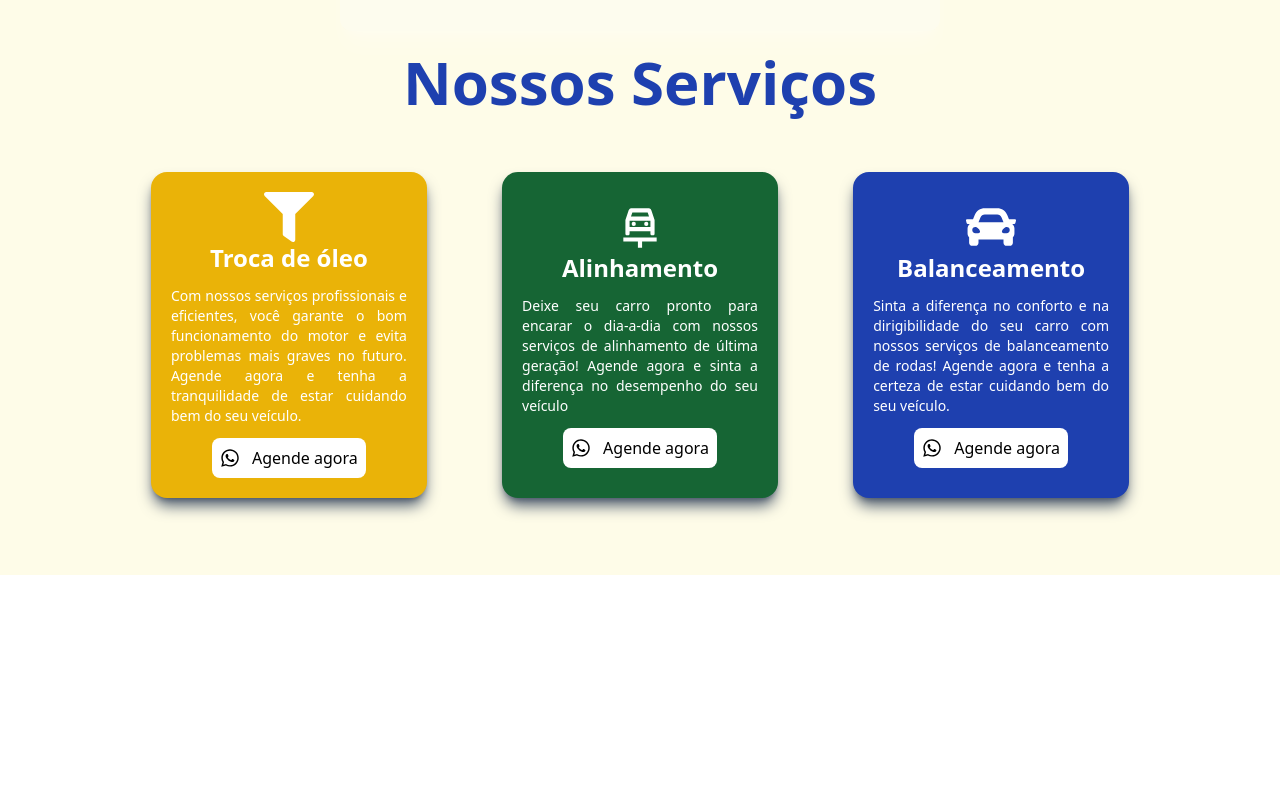
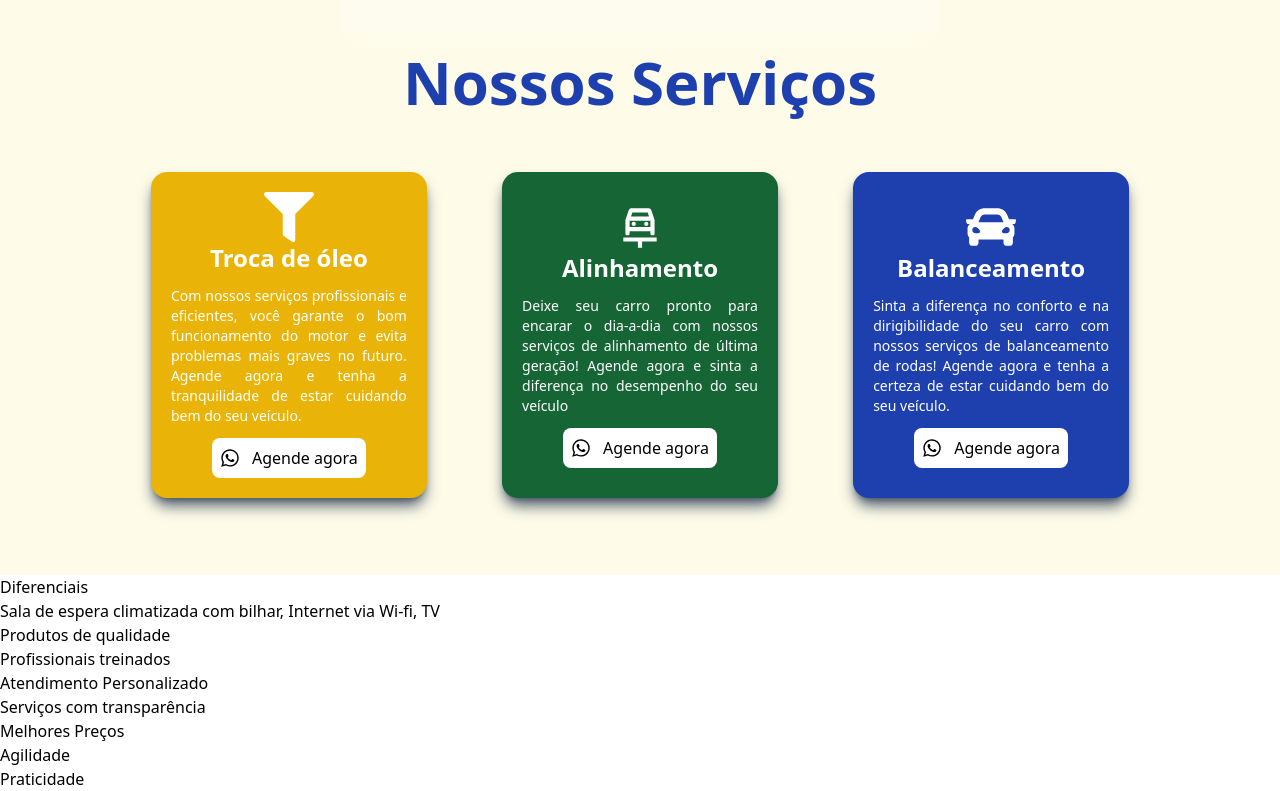
Before and after one commit to brunoprestesap/lp-ecopostos, a React (Vite) app: page / in a window 1280 px wide. Shown: the part 825-1616 px from the top of the page. Before the commit the page ends 1400 px from the top, so only its background shows below. Built offline with nearby package versions, Linux system fonts and the light colour scheme.

Commit message:
Ajustes no topo

```diff
--- /dev/null
+++ b/src/components/Diferenciais.jsx
@@ -0,0 +1,55 @@
+import React from 'react'
+
+const Diferenciais = () => {
+  return (
+    <div>
+        <h2>Diferenciais</h2>
+
+        <div>
+            <h2>
+                Sala de espera climatizada com bilhar, Internet via Wi-fi, TV
+            </h2>
+        </div>
+
+        <div>
+            <h2>
+                Produtos de qualidade
+            </h2>
+        </div>
+
+        <div>
+            <h2>
+                Profissionais treinados
+            </h2>
+        </div>
+        <div>
+            <h2>
+                Atendimento Personalizado
+            </h2>
+        </div>
+        <div>
+            <h2>
+                Serviços com transparência
+            </h2>
+        </div>
+        <div>
+            <h2>
+                Melhores Preços
+            </h2>
+        </div>
+        <div>
+            <h2>
+                Agilidade
+            </h2>
+        </div>
+        <div>
+            <h2>
+                Praticidade
+            </h2>
+        </div>
+
+    </div>
+  )
+}
+
+export default Diferenciais
--- a/src/pages/Home.jsx
+++ b/src/pages/Home.jsx
@@ -1,4 +1,5 @@
 import React from 'react'
+import Diferenciais from '../components/Diferenciais'
 import Services from '../components/Services'
 import Topo from '../components/Topo'
 
@@ -10,6 +11,9 @@ const Home = () => {
 
           {/* Card inicial area */}
           <Services />
+
+          {/* Diferenciais */}
+          <Diferenciais />
     </div>
   )
 }
```
